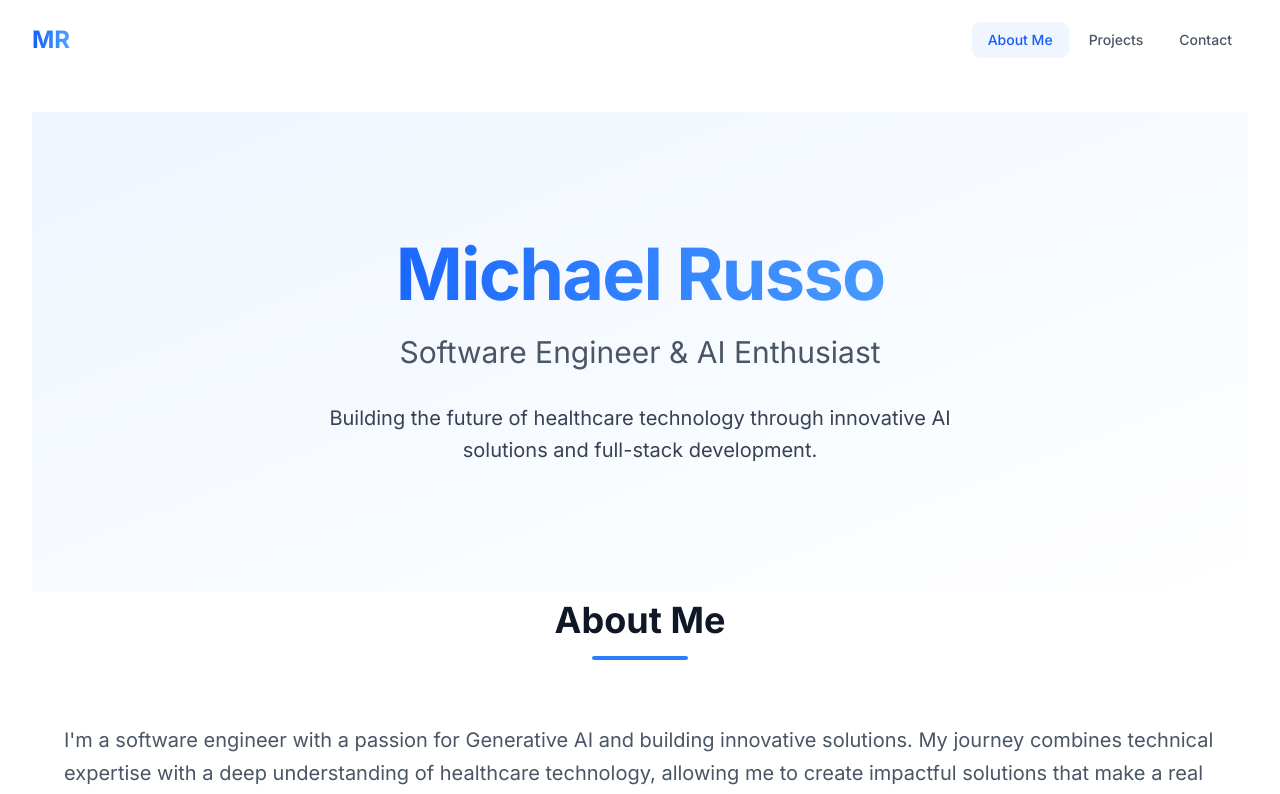
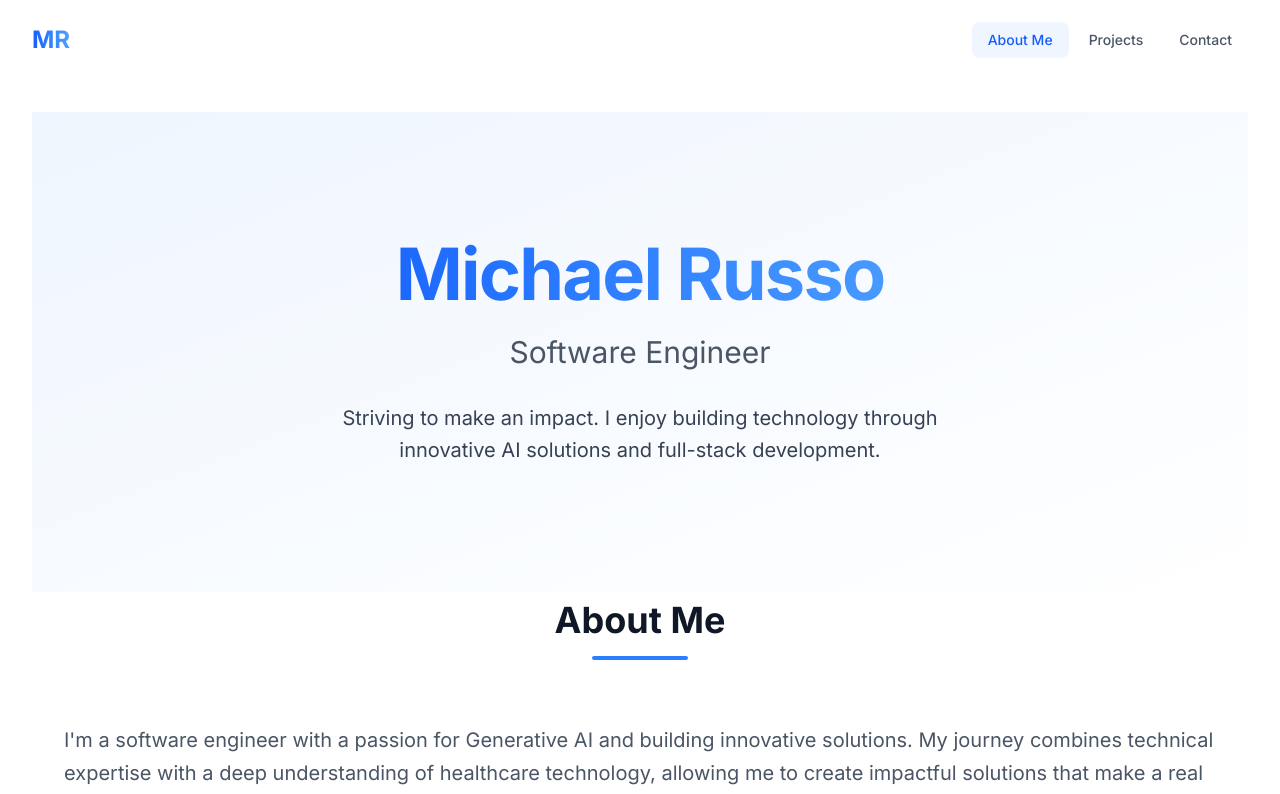
Before and after one commit to michael-russo-eng/portfolio, a Next.js app in the folder client/: page / in a window 1280 px wide. Shown: the top 794 px of the page. Built offline with nearby package versions, Linux system fonts and the light colour scheme.

Commit message:
subtitle change

```diff
--- a/client/src/app/page.tsx
+++ b/client/src/app/page.tsx
@@ -60,7 +60,7 @@ export default function Home() {
             animate={{ y: 0, opacity: 1 }}
             transition={{ delay: 0.4, duration: 0.8 }}
           >
-            Software Engineer & AI Enthusiast
+            Software Engineer
           </motion.h2>
           <motion.p
             className="text-lg md:text-xl text-gray-700 max-w-2xl mx-auto leading-relaxed"
@@ -68,7 +68,7 @@ export default function Home() {
             animate={{ y: 0, opacity: 1 }}
             transition={{ delay: 0.6, duration: 0.8 }}
           >
-            Building the future of healthcare technology through innovative AI solutions
+            Striving to make an impact. I enjoy building technology through innovative AI solutions
             and full-stack development.
           </motion.p>
         </motion.div>
```
